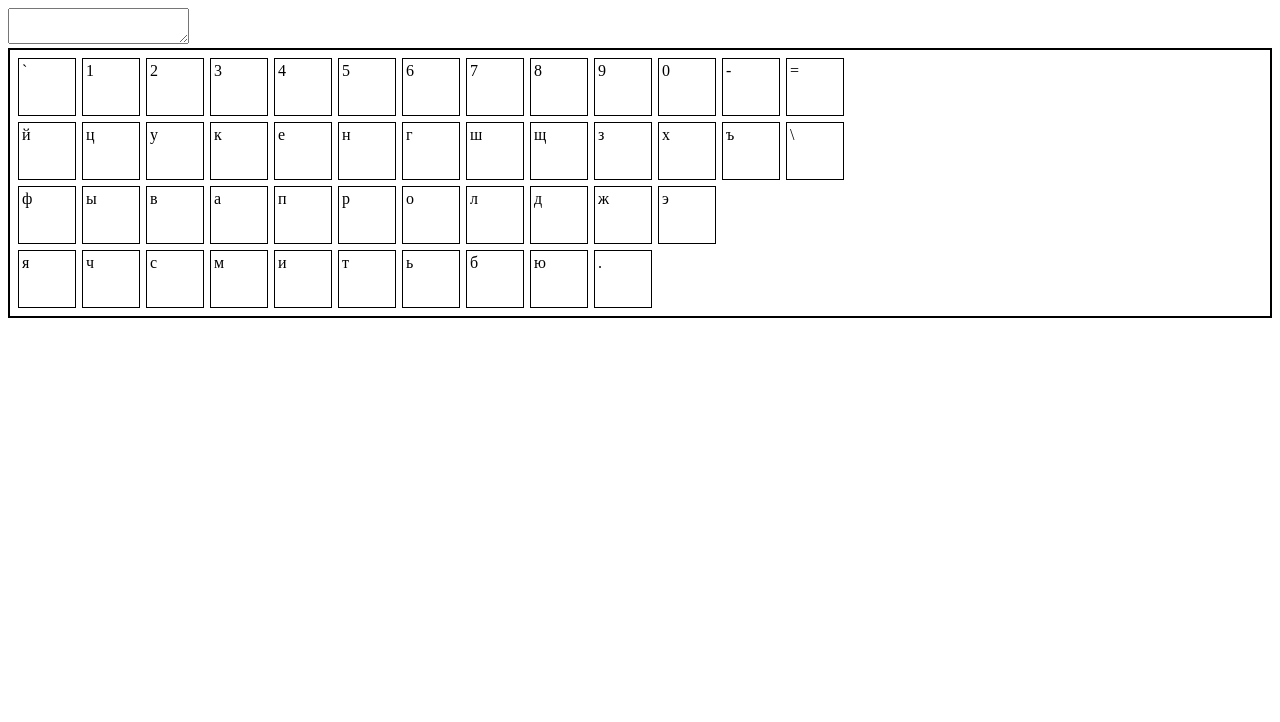
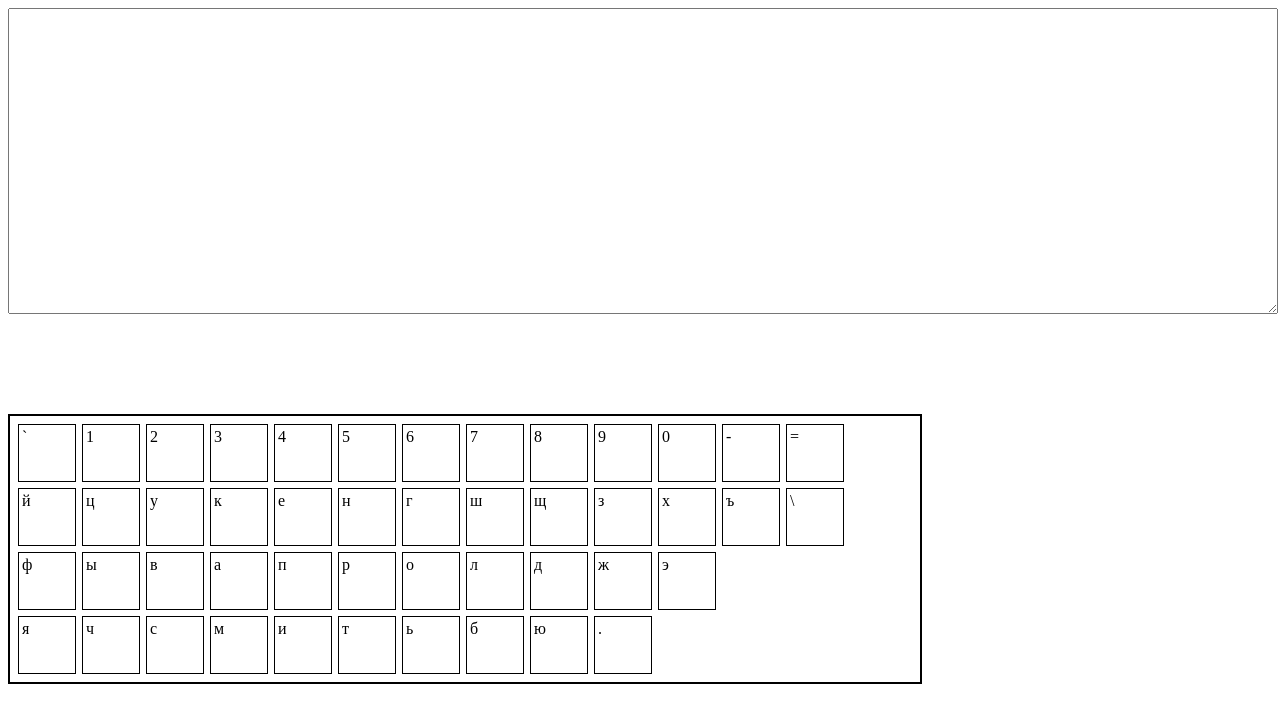
Before and after one commit to sailoksis/virtual-keyboard, a website: page index.html in a window 1280 px wide. Drawn offline with Linux system fonts and the light colour scheme.

Commit message:
feat: add input in textarea and click for buttons

```diff
--- a/script.js
+++ b/script.js
@@ -37,4 +37,14 @@ document.addEventListener('keydown', function (event) {
       button.classList.remove('active');
     }, 200);
   }
+  textarea.value += event.key;
 });
+
+const textarea = document.querySelector('.main__textarea');
+const keyboardButtons = document.querySelectorAll('#keyboard .buttons');
+
+keyboardButtons.forEach(button => {
+  button.addEventListener('click', function() {
+    textarea.value += this.textContent;
+  });
+});
--- a/style.css
+++ b/style.css
@@ -1,7 +1,21 @@
+.container {
+  width: 100%;
+}
+
+.main__textarea {
+  width: 100%;
+  height: 300px;
+  display: block;
+  margin: 0 auto;
+}
+
 #keyboard {
   display: block;
   border: 2px solid black;
   padding: 5px;
+  justify-content: center;
+  width: 900px;
+  margin-top: 100px;
 }
 
 #keyboard::after {
```
